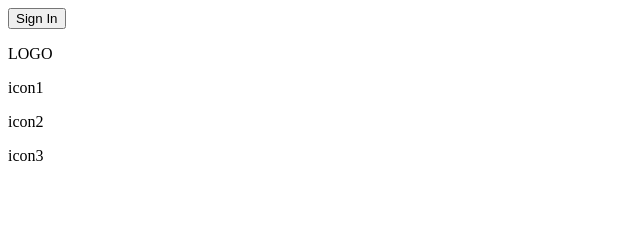
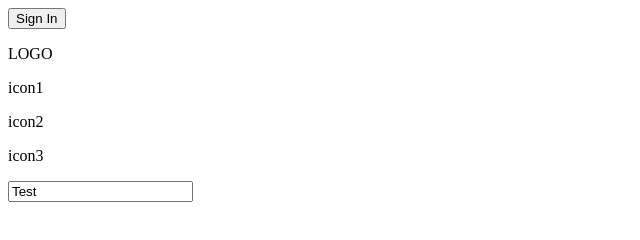
Before and after one commit to alvp01/Microverse-HTML-forms, a plain HTML site: page index.html in a window 1280 px wide. Shown: the whole page, without its empty margins (0-640 px from the left). Drawn offline with Linux system fonts and the light colour scheme.

Commit message:
Checking some things with GitHub

```diff
--- a/index.html
+++ b/index.html
@@ -19,7 +19,7 @@
           </section>
         </section>
         <form class="" action="#" method="post">
-
+          <input type="text" name="userName" value="Test">
         </form>
       </main>
     </section>
```
